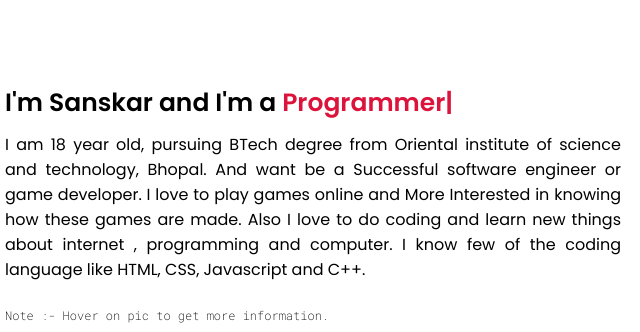
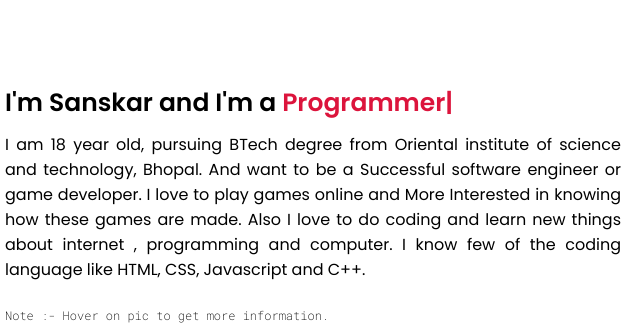
Before and after one commit to Sanskarbawniya/Sanskar-s-portfolio-project, a plain HTML site: page index.html in a window 1280 px wide. Shown: the part 1140-1472 px from the top of the page, 579-1219 px from the left. Drawn offline with nearby package versions, Linux system fonts and the light colour scheme.

Commit message:
Update index.html

```diff
--- a/index.html
+++ b/index.html
@@ -94,7 +94,7 @@
 
                 <div class="column right">
                     <div class="text">I'm Sanskar and I'm a <span class="typing-2"></span></div>
-                    <p>I am 18 year old, pursuing BTech degree from Oriental institute of science and technology, Bhopal. And want be a Successful software engineer or game developer. I love to play games online and More Interested in knowing how these games are made. Also I love to do coding and learn new things about internet , programming and computer. I know few of the coding language like HTML, CSS, Javascript and C++.
+                    <p>I am 18 year old, pursuing BTech degree from Oriental institute of science and technology, Bhopal. And want to be a Successful software engineer or game developer. I love to play games online and More Interested in knowing how these games are made. Also I love to do coding and learn new things about internet , programming and computer. I know few of the coding language like HTML, CSS, Javascript and C++.
                     </p>
                     <br>
                     <div class="note" style="font-family: 'Roboto Mono';font-size: 12px;"><p>Note :- Hover on pic to get more information.</p></div>
```
